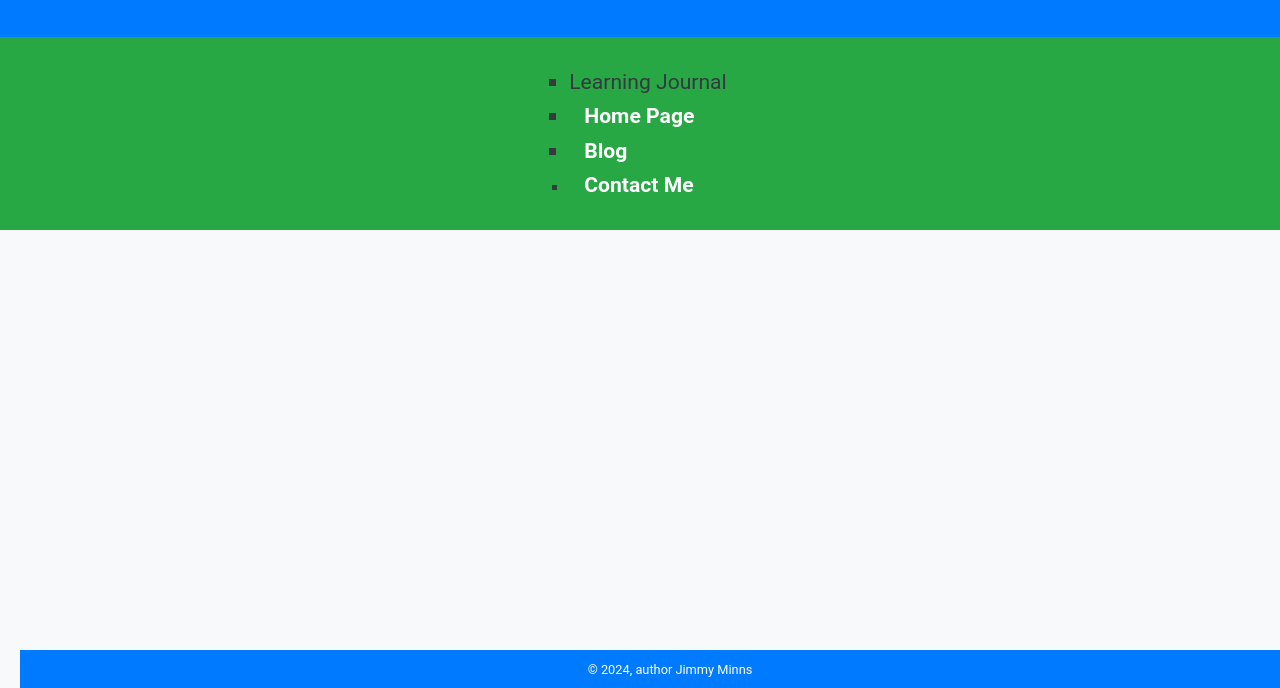
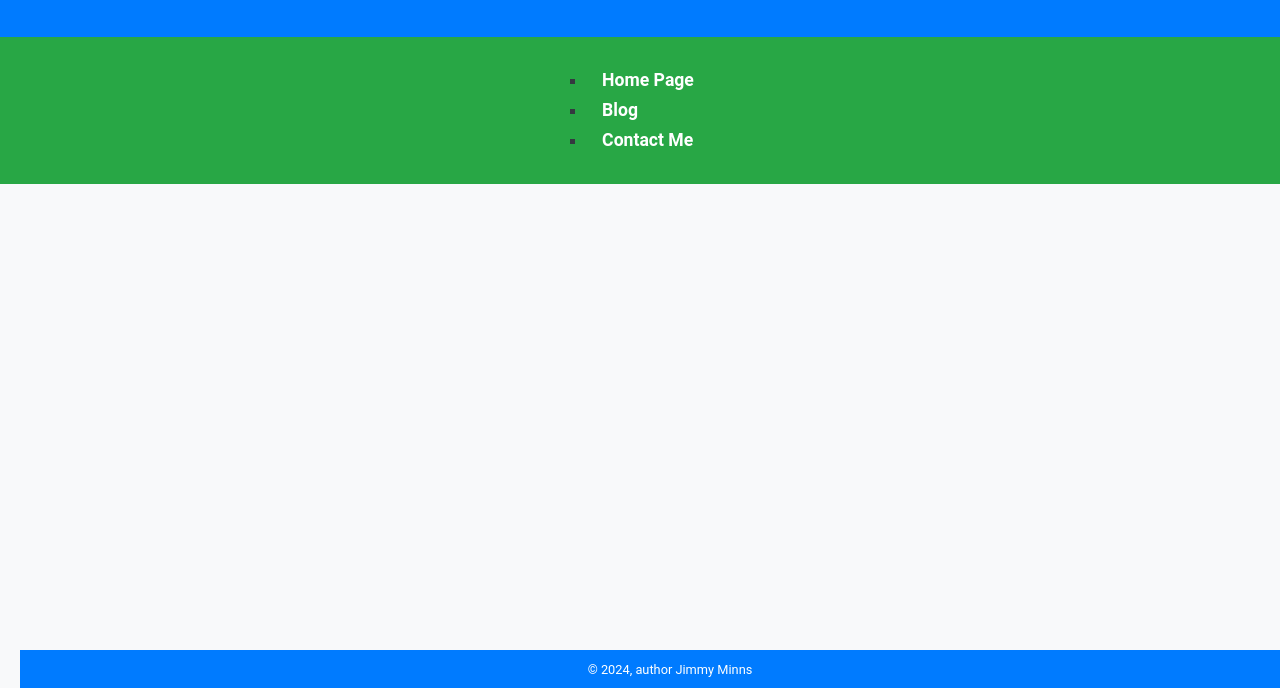
Before and after one commit to PlanetLumi/PlanetLumi.github.io, a plain HTML site: page EnquiryPay.html in a window 1280 px wide. Shown: the part 112-800 px from the top of the page. Drawn offline with Linux system fonts and the light colour scheme.

Commit message:
Changed unneeded linking

```diff
--- a/EnquiryPay.html
+++ b/EnquiryPay.html
@@ -3,7 +3,6 @@
 
 <head>
         <meta charset="utf-8">
-        <title>Learning Journal - CI435 Introduction to Web Development</title>
         <meta name="viewport" content="width=device-width, initial-scale=1">
         <link href="css/normalise.css" rel="stylesheet">
         <link href="css/style.css" rel="stylesheet">
@@ -20,14 +19,11 @@
 	</header>
 
     <nav class="menu"><!--The primary navigation for the page -->
-	<ul>
-	    <big>
-		<li>Learning Journal</li>
-		<li><a href="index.html">Home Page</a></li>
-        <li><a href="Blog.html">Blog</a></li>
-        <li><a href="contact.html">Contact Me</a>
-        </big>
-	</ul>
+    <ul>
+            <li><a href="index.html">Home Page</a></li>
+            <li><a href="Blog.html">Blog</a></li>
+            <li><a href="">Contact Me</a>
+    </ul>
 </nav>
 
 <main><!--The main page content -->
```
Also changed, not shown: Blog.html (+5 -9 lines), DietIdeas.html (+0 -4 lines), ExerciseSelection.html (+4 -8 lines), FactCheck.html (+4 -8 lines), FatLoss.html (+0 -4 lines), FormReview.html (+0 -4 lines), OneOnOne.html (+0 -4 lines), ProgramCreation.html (+0 -3 lines), ProgramReview.html (+1 -5 lines), WeightGain.html (+0 -4 lines), contact.html (+0 -4 lines), index.html (+0 -2 lines).
